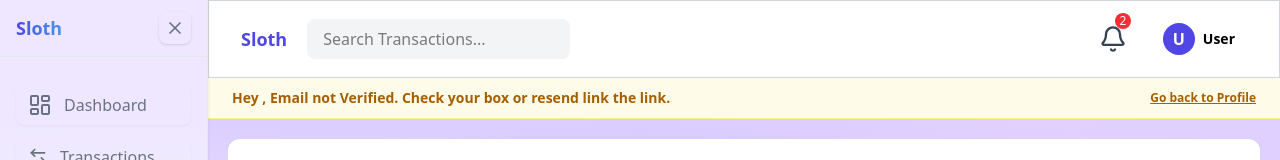
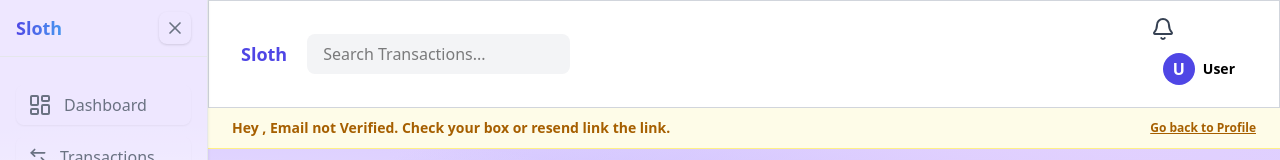
Before and after one commit to larryasure/authNew, a React (Vite) app in the folder client/: page /dashboard/settings/appearance in a window 1280 px wide. Shown: the top 160 px of the page. Built offline with nearby package versions, Linux system fonts and the light colour scheme; no server answers.

Commit message:
mMy notifiacation

```diff
--- a/client/src/Components/DashNavbar.jsx
+++ b/client/src/Components/DashNavbar.jsx
@@ -1,28 +1,72 @@
-import { Bell, LogOut, Menu, Settings, User, X } from "lucide-react";
+import { Bell, LogOut, Menu, Settings, X } from "lucide-react";
 import React, { useEffect, useState, useRef, useContext } from "react";
 import { useNavigate } from "react-router-dom";
 import { AuthContext } from "../Context/AuthContext";
+import { useNotifications } from "../Hooks/useNotifications";
 
-export default function DashNavbar() {
+export default function DashNavbar({ budgets = [], transactions = [] }) {
   const [isProfileOpen, setIsProfileOpen] = useState(false);
   const [isMobileOpen, setIsMobileOpen] = useState(false);
+  const [isNotifOpen, setIsNotifOpen] = useState(false);
+  const [readIds, setReadIds] = useState([]);
+  const [activeTabs, setActiveTabs] = useState("all");
+
   const navigate = useNavigate();
+
   const profileRef = useRef(null);
+  const notifRef = useRef(null);
   const { user } = useContext(AuthContext);
+  const { notifications, unreadCount } = useNotifications(
+    budgets,
+    transactions,
+  );
+
+  const displayNotification = notifications.map((n) => ({
+    ...n,
+    read: readIds.includes(n.id) ? true : n.read,
+  }));
+
+  const displayUnreadCount = displayNotification.filter((n) => !n.read).length;
+
+  const filtered =
+    activeTabs === "unread"
+      ? displayNotification.filter((n) => !n.read)
+      : activeTabs === "system"
+        ? displayNotification.filter((n) =>
+            ["danger", "warning"].includes(n.type),
+          )
+        : displayNotification;
+
+  const markAllread = () => {
+    setReadIds(notifications.map((n) => n.id));
+  };
 
   useEffect(() => {
     function handleOutsideClick(e) {
       if (profileRef.current && !profileRef.current.contains(e.target)) {
         setIsProfileOpen(false);
       }
+
+      if (notifRef.current && !notifRef.current.contains(e.target)) {
+        setIsNotifOpen(false);
+      }
     }
 
+    const handleKeydown = (e) => {
+      if (e.key === "Escape") {
+        setIsNotifOpen(false);
+        setIsProfileOpen(false);
+      }
+    };
+
     document.addEventListener("mousedown", handleOutsideClick);
+    document.addEventListener("keydown", handleKeydown);
 
     return () => {
       document.removeEventListener("mousedown", handleOutsideClick);
+      document.removeEventListener("keydown", handleKeydown);
     };
-  }, []);
+  }, [setIsNotifOpen, setIsProfileOpen]);
 
   return (
     <>
@@ -49,12 +93,21 @@ export default function DashNavbar() {
           </div>
         </div>
 
-        <div className=" flex items-center gap-6 cursor-pointer">
-          <button className="relative text-gray-700 hover:text-[var(--brand)] ">
-            <Bell className="w-7 h-7 cursor-pointer" />
-            <span className="w-4 h-4 absolute text-xs bg-red-500 text-white flex items-center justify-center rounded-full -top-3 -right-1">
-              2
+        <div className=" flex items-center  gap-6 cursor-pointer">
+          <div className="relative" ref={notifRef}>
+            <button
+              onClick={() => setIsNotifOpen(!notifRef)}
+              className="relative text-gray-700 hover:text-[var(--brand)] "
+            >
+              <Bell className="w-6 h-6 cursor-pointer" />
+              {displayUnreadCount > 0 && (
+                  <span className="w-3 h-3 absolute text-xs bg-red-500 text-white flex items-center justify-center rounded-full -top-2 -right-1">
+                  { displayUnreadCount}
               </span>
+
+              )}
+
+
             </button>
 
             <div ref={profileRef} className="relative  ">
@@ -109,6 +162,7 @@ export default function DashNavbar() {
               )}
             </div>
           </div>
+        </div>
       </nav>
     </>
   );
```
Lines whose indentation alone changed are shown as unchanged.
